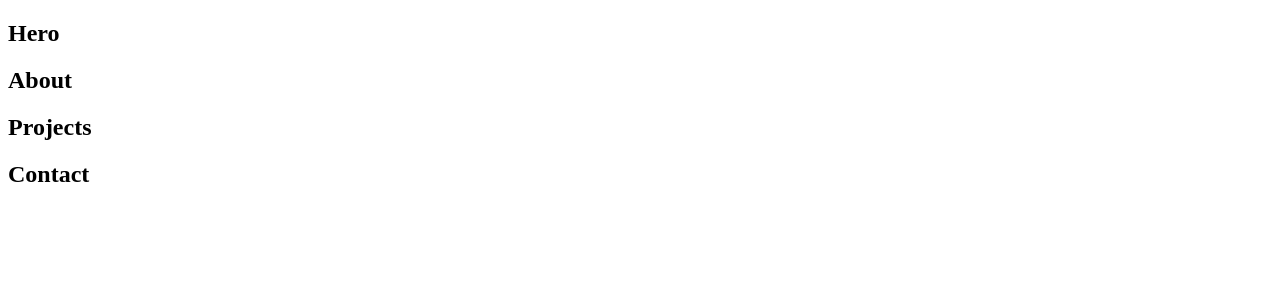
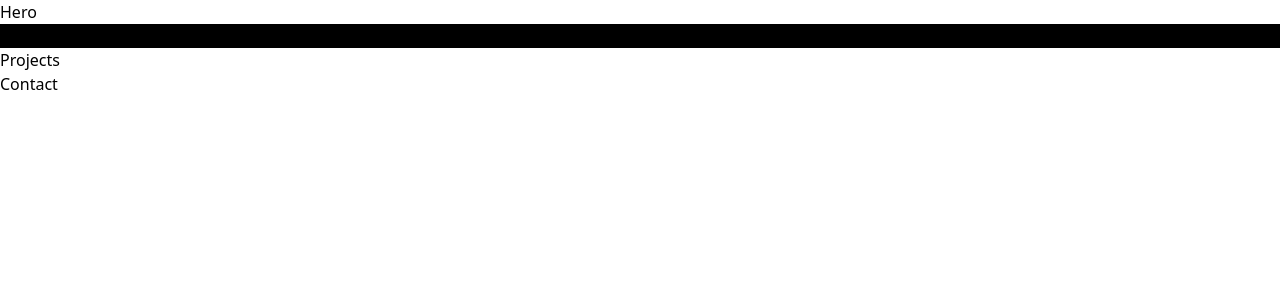
Before and after one commit to ir4tech/ir4tech.github.io, a Vue app: page / in a window 1280 px wide. Shown: the top 300 px of the page. Built offline with nearby package versions, Linux system fonts and the light colour scheme.

Commit message:
added tailwindcss

```diff
--- a/src/App.vue
+++ b/src/App.vue
@@ -34,5 +34,5 @@
 </script>
 
 <style>
-
+  @import './assets/styles/app.css';
 </style>
--- /dev/null
+++ b/src/assets/styles/app.css
@@ -0,0 +1,467 @@
+/*
+! tailwindcss v3.0.23 | MIT License | https://tailwindcss.com
+*/
+
+/*
+1. Prevent padding and border from affecting element width. (https://github.com/mozdevs/cssremedy/issues/4)
+2. Allow adding a border to an element by just adding a border-width. (https://github.com/tailwindcss/tailwindcss/pull/116)
+*/
+
+*,
+::before,
+::after {
+  box-sizing: border-box;
+  /* 1 */
+  border-width: 0;
+  /* 2 */
+  border-style: solid;
+  /* 2 */
+  border-color: #e5e7eb;
+  /* 2 */
+}
+
+::before,
+::after {
+  --tw-content: '';
+}
+
+/*
+1. Use a consistent sensible line-height in all browsers.
+2. Prevent adjustments of font size after orientation changes in iOS.
+3. Use a more readable tab size.
+4. Use the user's configured `sans` font-family by default.
+*/
+
+html {
+  line-height: 1.5;
+  /* 1 */
+  -webkit-text-size-adjust: 100%;
+  /* 2 */
+  -moz-tab-size: 4;
+  /* 3 */
+  -o-tab-size: 4;
+     tab-size: 4;
+  /* 3 */
+  font-family: ui-sans-serif, system-ui, -apple-system, BlinkMacSystemFont, "Segoe UI", Roboto, "Helvetica Neue", Arial, "Noto Sans", sans-serif, "Apple Color Emoji", "Segoe UI Emoji", "Segoe UI Symbol", "Noto Color Emoji";
+  /* 4 */
+}
+
+/*
+1. Remove the margin in all browsers.
+2. Inherit line-height from `html` so users can set them as a class directly on the `html` element.
+*/
+
+body {
+  margin: 0;
+  /* 1 */
+  line-height: inherit;
+  /* 2 */
+}
+
+/*
+1. Add the correct height in Firefox.
+2. Correct the inheritance of border color in Firefox. (https://bugzilla.mozilla.org/show_bug.cgi?id=190655)
+3. Ensure horizontal rules are visible by default.
+*/
+
+hr {
+  height: 0;
+  /* 1 */
+  color: inherit;
+  /* 2 */
+  border-top-width: 1px;
+  /* 3 */
+}
+
+/*
+Add the correct text decoration in Chrome, Edge, and Safari.
+*/
+
+abbr:where([title]) {
+  -webkit-text-decoration: underline dotted;
+          text-decoration: underline dotted;
+}
+
+/*
+Remove the default font size and weight for headings.
+*/
+
+h1,
+h2,
+h3,
+h4,
+h5,
+h6 {
+  font-size: inherit;
+  font-weight: inherit;
+}
+
+/*
+Reset links to optimize for opt-in styling instead of opt-out.
+*/
+
+a {
+  color: inherit;
+  text-decoration: inherit;
+}
+
+/*
+Add the correct font weight in Edge and Safari.
+*/
+
+b,
+strong {
+  font-weight: bolder;
+}
+
+/*
+1. Use the user's configured `mono` font family by default.
+2. Correct the odd `em` font sizing in all browsers.
+*/
+
+code,
+kbd,
+samp,
+pre {
+  font-family: ui-monospace, SFMono-Regular, Menlo, Monaco, Consolas, "Liberation Mono", "Courier New", monospace;
+  /* 1 */
+  font-size: 1em;
+  /* 2 */
+}
+
+/*
+Add the correct font size in all browsers.
+*/
+
+small {
+  font-size: 80%;
+}
+
+/*
+Prevent `sub` and `sup` elements from affecting the line height in all browsers.
+*/
+
+sub,
+sup {
+  font-size: 75%;
+  line-height: 0;
+  position: relative;
+  vertical-align: baseline;
+}
+
+sub {
+  bottom: -0.25em;
+}
+
+sup {
+  top: -0.5em;
+}
+
+/*
+1. Remove text indentation from table contents in Chrome and Safari. (https://bugs.chromium.org/p/chromium/issues/detail?id=999088, https://bugs.webkit.org/show_bug.cgi?id=201297)
+2. Correct table border color inheritance in all Chrome and Safari. (https://bugs.chromium.org/p/chromium/issues/detail?id=935729, https://bugs.webkit.org/show_bug.cgi?id=195016)
+3. Remove gaps between table borders by default.
+*/
+
+table {
+  text-indent: 0;
+  /* 1 */
+  border-color: inherit;
+  /* 2 */
+  border-collapse: collapse;
+  /* 3 */
+}
+
+/*
+1. Change the font styles in all browsers.
+2. Remove the margin in Firefox and Safari.
+3. Remove default padding in all browsers.
+*/
+
+button,
+input,
+optgroup,
+select,
+textarea {
+  font-family: inherit;
+  /* 1 */
+  font-size: 100%;
+  /* 1 */
+  line-height: inherit;
+  /* 1 */
+  color: inherit;
+  /* 1 */
+  margin: 0;
+  /* 2 */
+  padding: 0;
+  /* 3 */
+}
+
+/*
+Remove the inheritance of text transform in Edge and Firefox.
+*/
+
+button,
+select {
+  text-transform: none;
+}
+
+/*
+1. Correct the inability to style clickable types in iOS and Safari.
+2. Remove default button styles.
+*/
+
+button,
+[type='button'],
+[type='reset'],
+[type='submit'] {
+  -webkit-appearance: button;
+  /* 1 */
+  background-color: transparent;
+  /* 2 */
+  background-image: none;
+  /* 2 */
+}
+
+/*
+Use the modern Firefox focus style for all focusable elements.
+*/
+
+:-moz-focusring {
+  outline: auto;
+}
+
+/*
+Remove the additional `:invalid` styles in Firefox. (https://github.com/mozilla/gecko-dev/blob/2f9eacd9d3d995c937b4251a5557d95d494c9be1/layout/style/res/forms.css#L728-L737)
+*/
+
+:-moz-ui-invalid {
+  box-shadow: none;
+}
+
+/*
+Add the correct vertical alignment in Chrome and Firefox.
+*/
+
+progress {
+  vertical-align: baseline;
+}
+
+/*
+Correct the cursor style of increment and decrement buttons in Safari.
+*/
+
+::-webkit-inner-spin-button,
+::-webkit-outer-spin-button {
+  height: auto;
+}
+
+/*
+1. Correct the odd appearance in Chrome and Safari.
+2. Correct the outline style in Safari.
+*/
+
+[type='search'] {
+  -webkit-appearance: textfield;
+  /* 1 */
+  outline-offset: -2px;
+  /* 2 */
+}
+
+/*
+Remove the inner padding in Chrome and Safari on macOS.
+*/
+
+::-webkit-search-decoration {
+  -webkit-appearance: none;
+}
+
+/*
+1. Correct the inability to style clickable types in iOS and Safari.
+2. Change font properties to `inherit` in Safari.
+*/
+
+::-webkit-file-upload-button {
+  -webkit-appearance: button;
+  /* 1 */
+  font: inherit;
+  /* 2 */
+}
+
+/*
+Add the correct display in Chrome and Safari.
+*/
+
+summary {
+  display: list-item;
+}
+
+/*
+Removes the default spacing and border for appropriate elements.
+*/
+
+blockquote,
+dl,
+dd,
+h1,
+h2,
+h3,
+h4,
+h5,
+h6,
+hr,
+figure,
+p,
+pre {
+  margin: 0;
+}
+
+fieldset {
+  margin: 0;
+  padding: 0;
+}
+
+legend {
+  padding: 0;
+}
+
+ol,
+ul,
+menu {
+  list-style: none;
+  margin: 0;
+  padding: 0;
+}
+
+/*
+Prevent resizing textareas horizontally by default.
+*/
+
+textarea {
+  resize: vertical;
+}
+
+/*
+1. Reset the default placeholder opacity in Firefox. (https://github.com/tailwindlabs/tailwindcss/issues/3300)
+2. Set the default placeholder color to the user's configured gray 400 color.
+*/
+
+input::-moz-placeholder, textarea::-moz-placeholder {
+  opacity: 1;
+  /* 1 */
+  color: #9ca3af;
+  /* 2 */
+}
+
+input::placeholder,
+textarea::placeholder {
+  opacity: 1;
+  /* 1 */
+  color: #9ca3af;
+  /* 2 */
+}
+
+/*
+Set the default cursor for buttons.
+*/
+
+button,
+[role="button"] {
+  cursor: pointer;
+}
+
+/*
+Make sure disabled buttons don't get the pointer cursor.
+*/
+
+:disabled {
+  cursor: default;
+}
+
+/*
+1. Make replaced elements `display: block` by default. (https://github.com/mozdevs/cssremedy/issues/14)
+2. Add `vertical-align: middle` to align replaced elements more sensibly by default. (https://github.com/jensimmons/cssremedy/issues/14#issuecomment-634934210)
+   This can trigger a poorly considered lint error in some tools but is included by design.
+*/
+
+img,
+svg,
+video,
+canvas,
+audio,
+iframe,
+embed,
+object {
+  display: block;
+  /* 1 */
+  vertical-align: middle;
+  /* 2 */
+}
+
+/*
+Constrain images and videos to the parent width and preserve their intrinsic aspect ratio. (https://github.com/mozdevs/cssremedy/issues/14)
+*/
+
+img,
+video {
+  max-width: 100%;
+  height: auto;
+}
+
+/*
+Ensure the default browser behavior of the `hidden` attribute.
+*/
+
+[hidden] {
+  display: none;
+}
+
+*, ::before, ::after {
+  --tw-translate-x: 0;
+  --tw-translate-y: 0;
+  --tw-rotate: 0;
+  --tw-skew-x: 0;
+  --tw-skew-y: 0;
+  --tw-scale-x: 1;
+  --tw-scale-y: 1;
+  --tw-pan-x:  ;
+  --tw-pan-y:  ;
+  --tw-pinch-zoom:  ;
+  --tw-scroll-snap-strictness: proximity;
+  --tw-ordinal:  ;
+  --tw-slashed-zero:  ;
+  --tw-numeric-figure:  ;
+  --tw-numeric-spacing:  ;
+  --tw-numeric-fraction:  ;
+  --tw-ring-inset:  ;
+  --tw-ring-offset-width: 0px;
+  --tw-ring-offset-color: #fff;
+  --tw-ring-color: rgb(59 130 246 / 0.5);
+  --tw-ring-offset-shadow: 0 0 #0000;
+  --tw-ring-shadow: 0 0 #0000;
+  --tw-shadow: 0 0 #0000;
+  --tw-shadow-colored: 0 0 #0000;
+  --tw-blur:  ;
+  --tw-brightness:  ;
+  --tw-contrast:  ;
+  --tw-grayscale:  ;
+  --tw-hue-rotate:  ;
+  --tw-invert:  ;
+  --tw-saturate:  ;
+  --tw-sepia:  ;
+  --tw-drop-shadow:  ;
+  --tw-backdrop-blur:  ;
+  --tw-backdrop-brightness:  ;
+  --tw-backdrop-contrast:  ;
+  --tw-backdrop-grayscale:  ;
+  --tw-backdrop-hue-rotate:  ;
+  --tw-backdrop-invert:  ;
+  --tw-backdrop-opacity:  ;
+  --tw-backdrop-saturate:  ;
+  --tw-backdrop-sepia:  ;
+}
+
+.bg-black {
+  --tw-bg-opacity: 1;
+  background-color: rgb(0 0 0 / var(--tw-bg-opacity));
+}
--- /dev/null
+++ b/src/assets/styles/style.css
@@ -0,0 +1,3 @@
+@tailwind base;
+@tailwind components;
+@tailwind utilities;
--- a/src/components/About.vue
+++ b/src/components/About.vue
@@ -1,6 +1,6 @@
 <template>
     <section>
-        <h2>About</h2>
+        <h2 class="bg-black">About</h2>
     </section>
 </template>
 
```
Also changed, not shown: package.json (+4 -3 lines), tailwind.config.js (added, +7 -0 lines), 2 other files (tests, documents, lock files or other folders).
